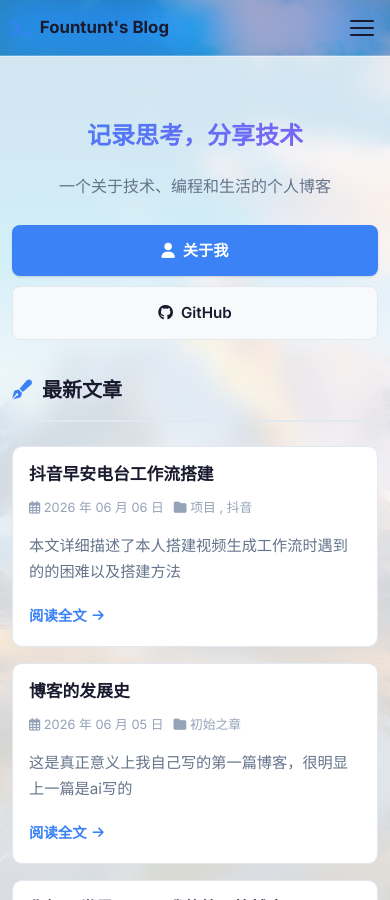
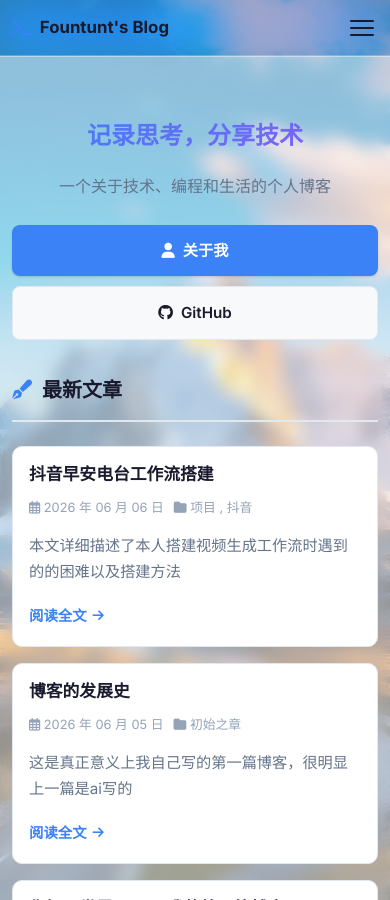
Before and after one commit to fountunt/fountunt.github.io, a Jekyll site: the page built from index.html, in a window 390 px wide and 900 px high. Built offline with Jekyll 4.4.1, drawn with Linux system fonts in a browser that asks for light colours; the list of posts is cut into pages by our own code.

Commit message:
降低手机端玻璃卡片透明度，背景图更清晰

```diff
--- a/assets/css/main.css
+++ b/assets/css/main.css
@@ -872,16 +872,16 @@
     border-left: none;
     border-right: none;
     padding: 24px 16px;
-    background: rgba(255, 255, 255, 0.82);
-    backdrop-filter: blur(12px);
-    -webkit-backdrop-filter: blur(12px);
+    background: rgba(255, 255, 255, 0.55);
+    backdrop-filter: blur(8px);
+    -webkit-backdrop-filter: blur(8px);
     box-shadow: none;
     min-height: calc(100vh - var(--header-height) - 80px);
   }
 
   @media (prefers-color-scheme: dark) {
     .main-content > .container {
-      background: rgba(15, 23, 42, 0.82);
+      background: rgba(15, 23, 42, 0.55);
     }
   }
 
```
